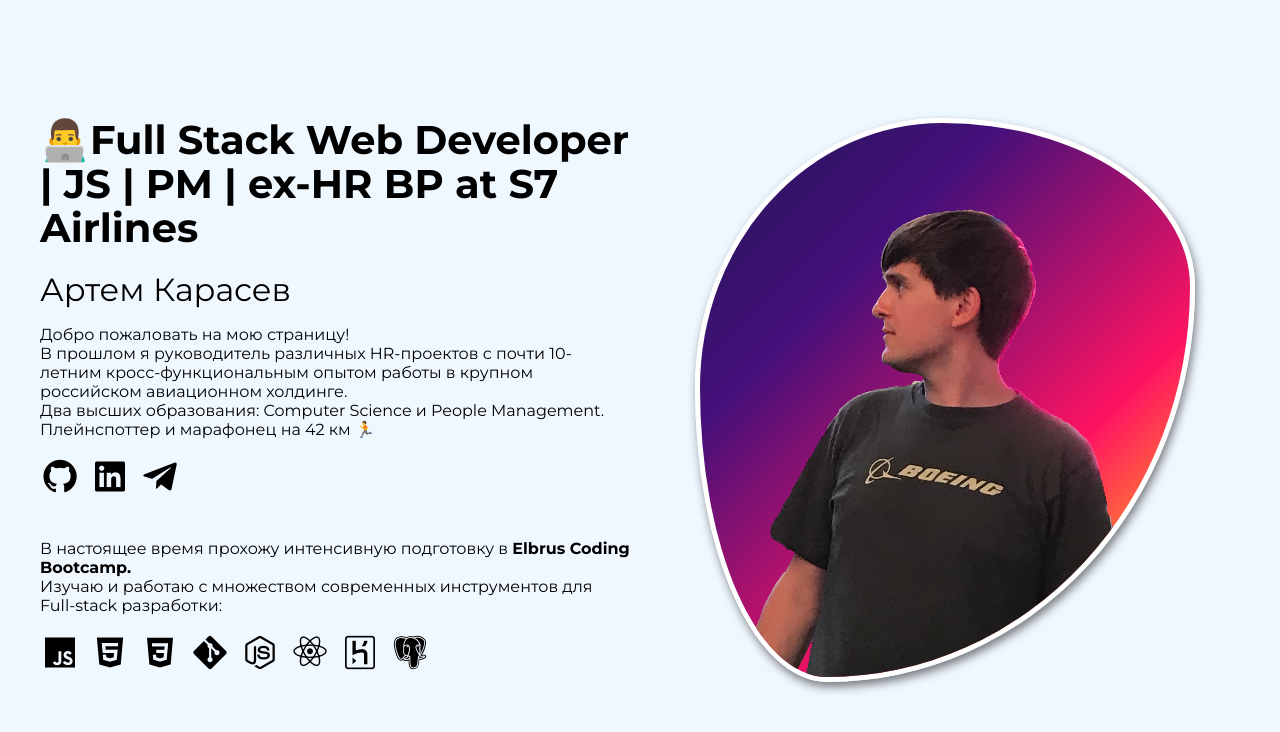
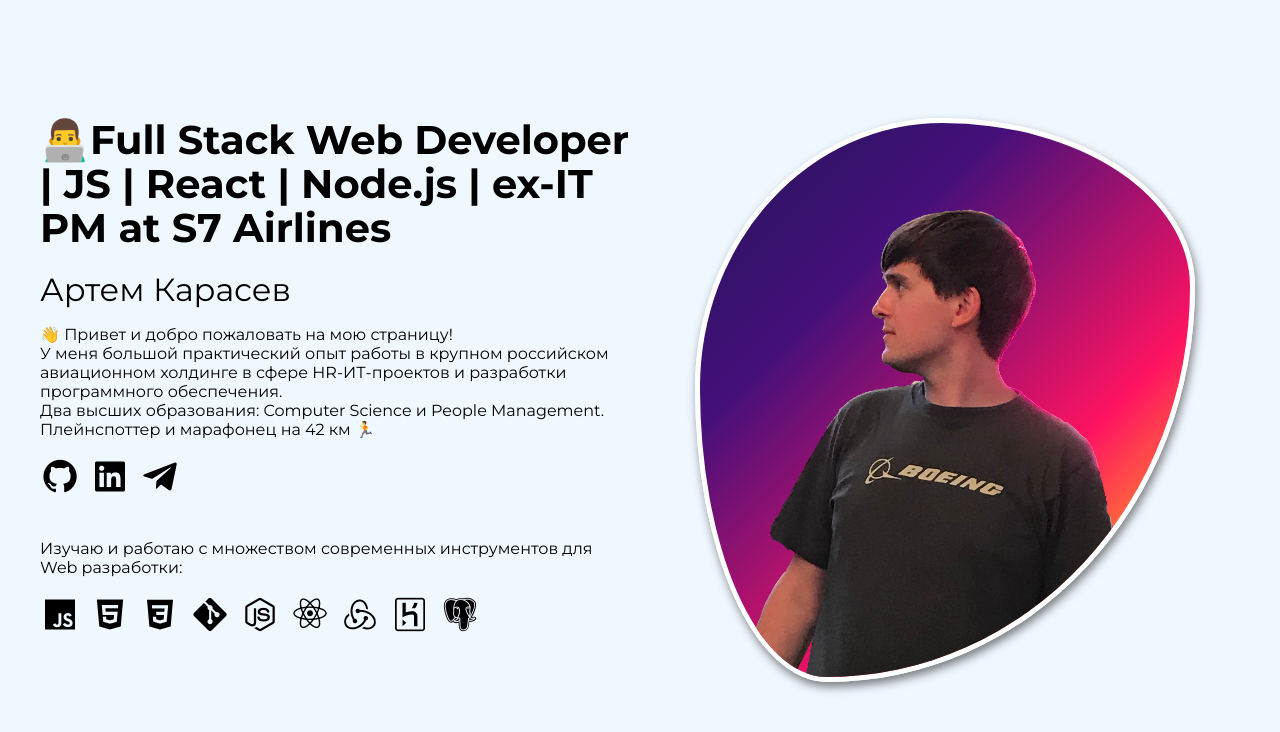
Before and after one commit to ETOPS7/artem-cv, a plain HTML site: page index.html in a window 1280 px wide. Drawn offline with nearby package versions, Linux system fonts and the light colour scheme.

Commit message:
upd stack

```diff
--- a/index.html
+++ b/index.html
@@ -20,10 +20,12 @@
     <div class="hero">
         <div class="container hero__container">
             <div class="hero_about">
-                <h1 class="hero__title">👨‍💻Full Stack Web Developer | JS | PM | ex-HR BP at S7 Airlines </h1>
+                <h1 class="hero__title">👨‍💻Full Stack Web Developer | JS | React | Node.js | ex-IT PM at S7 Airlines </h1>
                 <h2 class="hero__subtitle">Артем Карасев</h2>
-                <p class="hero__description">Добро пожаловать на мою страницу! <br>
-                    В прошлом я руководитель различных HR-проектов с почти 10-летним кросс-функциональным опытом работы в крупном российском авиационном холдинге. <br> Два высших образования: Computer Science и People
+                <p class="hero__description"> 👋 Привет и добро пожаловать на мою страницу! <br>
+                    У меня большой практический опыт работы в крупном российском авиационном холдинге в сфере
+                    HR-ИТ-проектов и разработки программного обеспечения. <br> Два высших образования: Computer Science
+                    и People
                     Management. <br>
                     Плейнспоттер и марафонец на 42 км &#127939;
                 </p>
@@ -34,8 +36,8 @@
                     <a href="https://t.me/artkarasev" class="hero__link"><i class='bx bxl-telegram'></i></a>
                 </div>
                 <br>
-                <p class="hero__description dev_tools">В настоящее время прохожу интенсивную подготовку в <b>Elbrus Coding Bootcamp.</b> <br> Изучаю и работаю с
-                    множеством современных инструментов для Full-stack разработки:
+                <p class="hero__description dev_tools">Изучаю и работаю с множеством современных инструментов для Web
+                    разработки:
                 </p>
                 <div class="hero__links">
                     <a href="#" class="hero__link2 dev_tool_js"><i class='bx bxl-javascript'></i></a>
@@ -44,11 +46,11 @@
                     <a href="#" class="hero__link2 dev_tool_git"><i class='bx bxl-git'></i></a>
                     <a href="#" class="hero__link2 dev_tool_node"><i class='bx bxl-nodejs'></i></a>
                     <a href="#" class="hero__link2 dev_tool_react"><i class='bx bxl-react'></i></a>
+                    <a href="#" class="hero__link2 dev_tool_react"><i class='bx bxl-redux'></i></a>
                     <a href="#" class="hero__link2 dev_tool_heroku"><i class='bx bxl-heroku'></i></a>
                     <a href="#" class="hero__link2 dev_tool_postgres"><i class='bx bxl-postgresql'></i></a>
                 </div>
             </div>
-
             <div class="hero__box">
                 <img src="main_photo_png.png" alt="photo">
             </div>
--- /dev/null
+++ b/test.js
@@ -0,0 +1 @@
+console.log('Hello World!')
```
